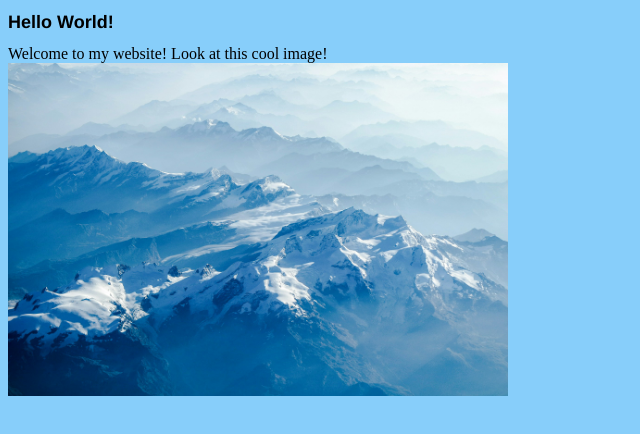
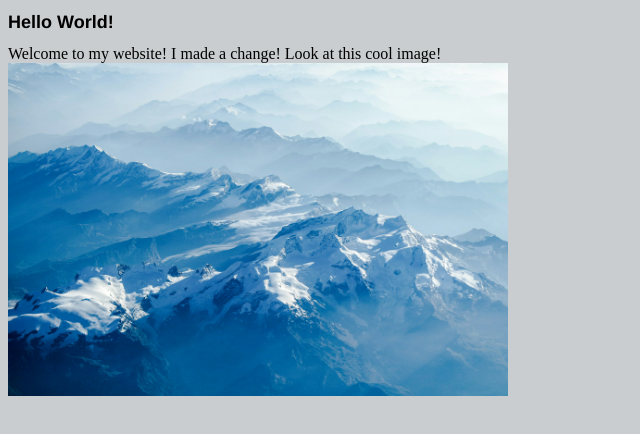
Before and after one commit to Kevin-Gu-2022/Kevin-Gu-2022.github.io, a plain HTML site: page index.html in a window 1280 px wide. Shown: the whole page, without its empty margins (0-640 px from the left). Drawn offline with Linux system fonts and the light colour scheme.

Commit message:
Made a change!

```diff
--- a/index.html
+++ b/index.html
@@ -11,7 +11,7 @@
                 font-weight: bold;
             }
             body {
-                background-color:lightskyblue;
+                background-color:rgb(201, 205, 207);
             }
         </style>
     </head>
@@ -19,6 +19,8 @@
         <h1 id="heading"> Hello World!</h1>
         <div>
             Welcome to my website!
+
+            I made a change!
 
             Look at this cool image!
         </div>
```
